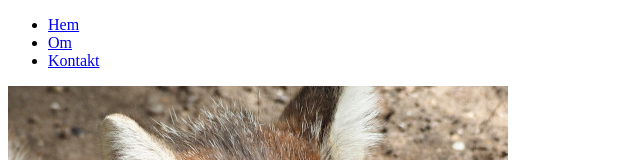
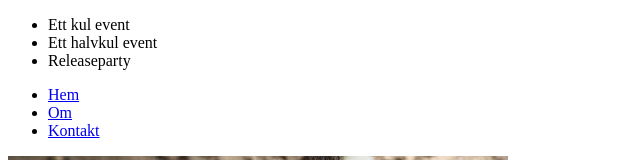
Before and after one commit to krdevel/grupparbete-vite-eventer, a Vue app: page / in a window 1280 px wide. Shown: the top 160 px of the page, without its empty margins (0-640 px from the left). Built offline with nearby package versions, Linux system fonts and the light colour scheme; no server answers.

Commit message:
Add SearchResultList component

```diff
--- a/src/App.vue
+++ b/src/App.vue
@@ -1,5 +1,7 @@
 <script>
 	import EventTagRelations from './components/EventTagRelations.vue'
+	import SearchResultList from './components/SearchResultList.vue'
+
 	import CitiesList from './components/CitiesList.vue'
 	import CounterButton from './components/CounterButton.vue'
 	import HelloWorld from './components/HelloWorld.vue'
@@ -10,13 +12,15 @@
 			CitiesList,
 			CounterButton,
 			HelloWorld,
-			EventTagRelations
+			EventTagRelations,
+			SearchResultList
 		}
 	}
 </script>
 
 <template>
 	<EventTagRelations />
+	<SearchResultList />
 	<nav>
 		<ul>
 			<li>
--- /dev/null
+++ b/src/components/SearchResultList.vue
@@ -0,0 +1,26 @@
+<script>
+	export default {
+		created() {
+			/*
+			fetch('https://avancera.app/cities/')
+				.then((response) => response.json())
+				.then((events) => {
+					this.events = events
+				})
+*/
+		},
+		data() {
+			return {
+				//				events: null
+			}
+		}
+	}
+</script>
+
+<template>
+	<ul v-if="events !== null">
+		<li :key="event.id" v-for="event in $store.state.events">
+			{{ event.name }}
+		</li>
+	</ul>
+</template>
```
